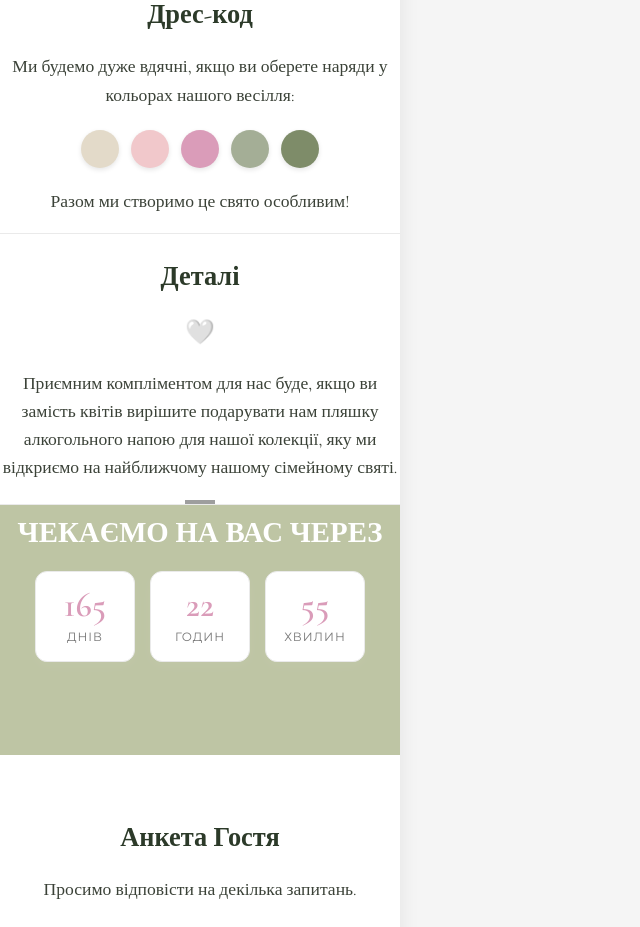
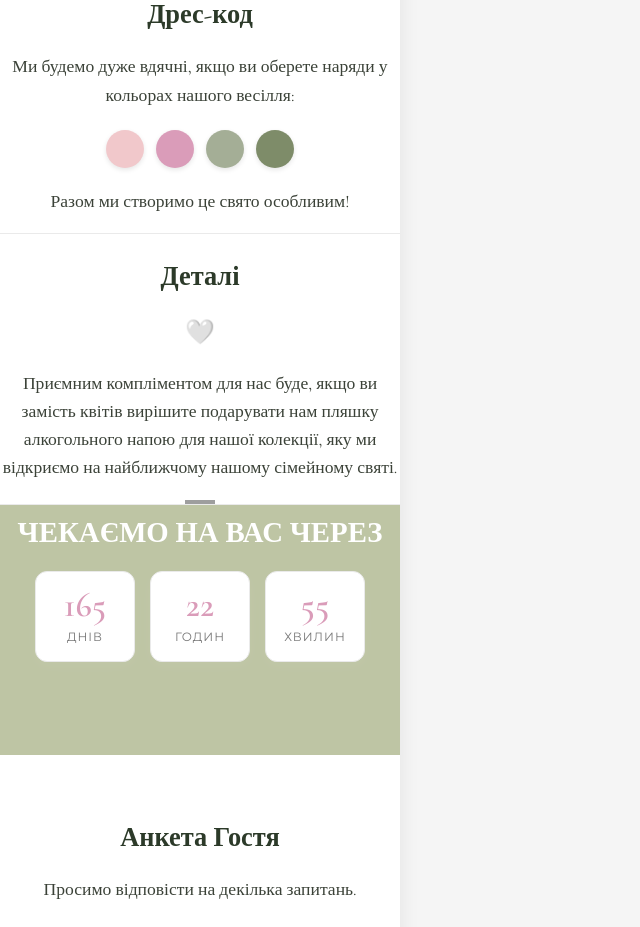
Before and after one commit to aienmii/wedding_invit, a React (Vite) app: page / in a window 1280 px wide. Shown: the part 2760-3687 px from the top of the page, without its empty margins (0-640 px from the left). Built offline with nearby package versions, Linux system fonts and the light colour scheme; grey boxes are pictures that could not be loaded.

Commit message:
color change

```diff
--- a/src/App.tsx
+++ b/src/App.tsx
@@ -119,7 +119,6 @@ export default function App() {
         </p>
 
         <div className={`color-palette ${dressCodeVisible ? "show-animation" : ""}`}>
-          <div className="color-circle" style={{ backgroundColor: "#E3DAC9" }}></div>
           <div className="color-circle" style={{ backgroundColor: "#f1c8cb" }}></div>
           <div className="color-circle" style={{ backgroundColor: "#DA9CB9" }}></div>
           <div className="color-circle" style={{ backgroundColor: "#a4ae96" }}></div>
```
